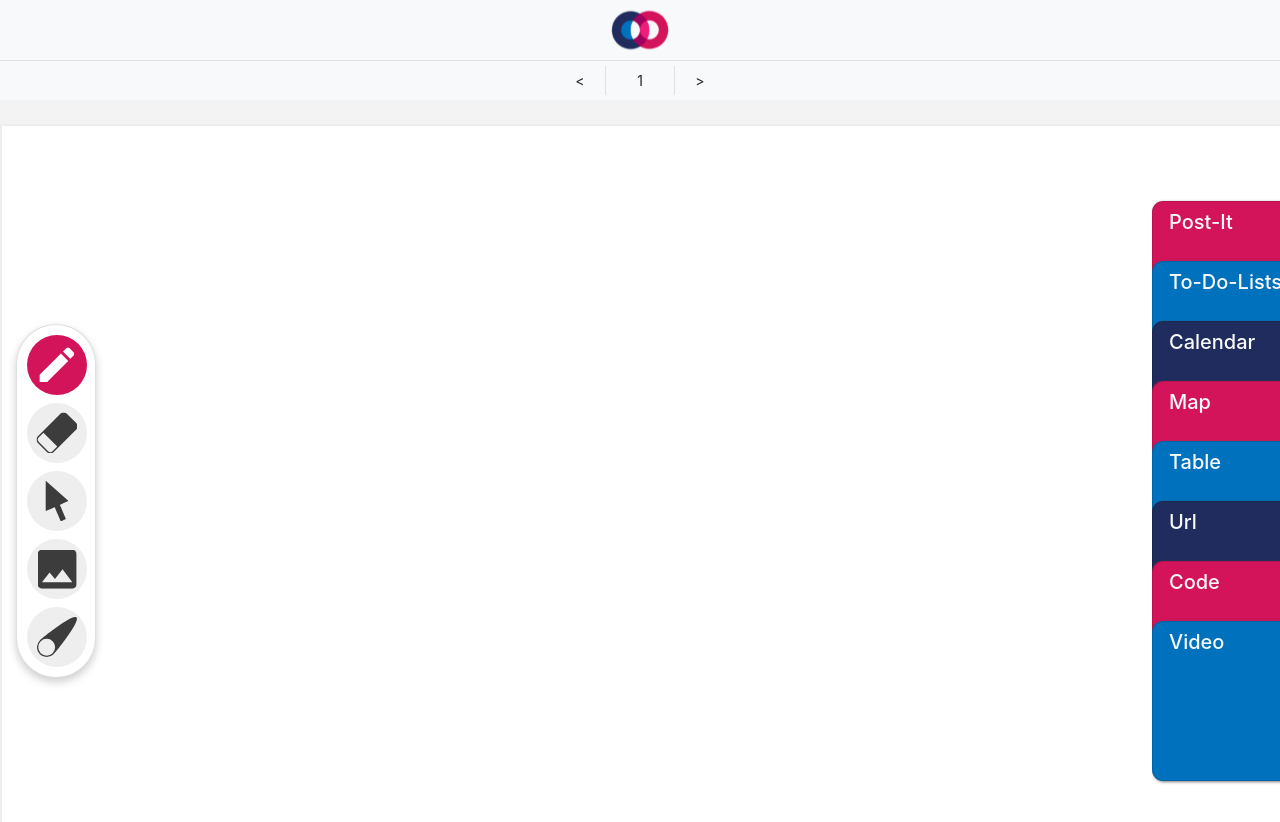
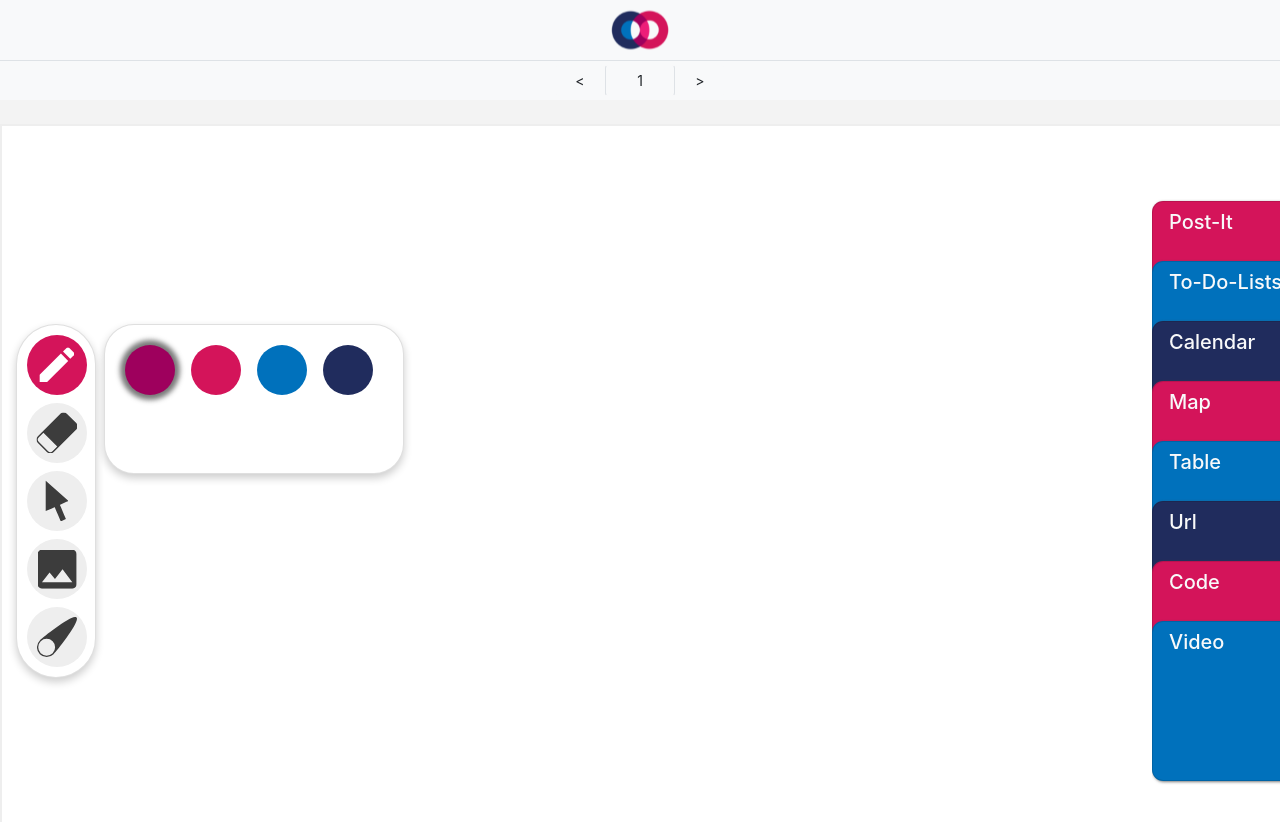
Before and after one commit to noppanat1997/CoopBoard, a React (Create React App) app: page / in a window 1280 px wide. Both pictures are taken after a click on the picture 57 px from the left and 365 px from the top of the page. Shown: the top 822 px of the page. Built offline with nearby package versions, Linux system fonts and the light colour scheme.

Commit message:
Pen color selection + Marker 2.0 5/4 Note : fuck u github

```diff
--- a/src/components/Canvas.js
+++ b/src/components/Canvas.js
@@ -2,7 +2,8 @@ import React, { Component } from 'react';
 import { v4 } from 'uuid';
 import { connect } from 'react-redux';
 import '.././css/CarouselComponent.css';
-import FormCard from './FormCard.js';
+import './cards/PostIt.js';
+import PostIt from './cards/PostIt.js';
 
 class Canvas extends Component {
   constructor(props) {
@@ -20,17 +21,15 @@ class Canvas extends Component {
   isMarking = false;
 
   /* All line size */
-  penWidth = 10;
-  eraserWidth = this.penWidth + 2;
+  penWidth = this.props.stateFromStore.penSize;
   markerWidth = 8;
-  unMarkWidth = this.markerWidth + 2;
+  unMarkWidth = 10;
 
   cPage = 0;//this.props.stateFromStore.curPage;
   pPage = 0;
   lineCount = 0;//this.props.stateFromStore.data[this.cPage].line.length;
   // Different stroke styles to be used for user and guest
-  userStrokeStyle = '#EE92C2';
-  guestStrokeStyle = '#F0C987';
+  userStrokeStyle = this.props.stateFromStore.penColor;
   eraserStyle = '#FFFFFF';
   markerStyle = '#FF0000';
   line = [];
@@ -39,6 +38,8 @@ class Canvas extends Component {
   prevPos = { offsetX: 0, offsetY: 0 };
 
   onMouseDown({ nativeEvent }) {
+    this.userStrokeStyle = this.props.stateFromStore.penColor;
+    this.penWidth = this.props.stateFromStore.penSize;
     const { offsetX, offsetY } = nativeEvent;
     if (this.props.stateFromStore.buttonData[1].isActive == 1){
       this.isPainting = true;
@@ -95,7 +96,7 @@ class Canvas extends Component {
         })
         if (this.foundCheck == 1) {
           lineData.line[i].forEach((val) => {
-            this.paint(val.start, val.stop, this.eraserStyle, this.eraserWidth);
+            this.paint(val.start, val.stop, this.eraserStyle, lineData.size[i]+2);
           })
           this.arrIndex.push(i);
           //console.log(this.arrIndex);
@@ -104,7 +105,7 @@ class Canvas extends Component {
       }
     }
     else if (this.isMarking & this.props.stateFromStore.buttonData[5].isActive == 1){
-      let markData = this.props.stateFromStore.data[this.cPage].marker
+      /*let markData = this.props.stateFromStore.data[this.cPage].marker
       if(markData.length != 0){
         markData[0].forEach((val) => {
           this.unmark(val.start, val.stop, this.eraserStyle, this.unMarkWidth);
@@ -115,7 +116,7 @@ class Canvas extends Component {
           mode: 3
         };
         this.props.updateLine(delMarker);
-      }
+      }*/
       const { offsetX, offsetY } = nativeEvent;
       const offSetData = { offsetX, offsetY };
       // Set the start and stop position of the paint event.
@@ -153,13 +154,11 @@ class Canvas extends Component {
     }
     else if (this.isMarking){
       this.isMarking = false;
-      let sendData = {
-        id: this.cPage,
-        data: this.line,
-        mode: 3
-      };
+      this.line.forEach((val) => {
+        this.paint(val.start, val.stop, this.eraserStyle, this.unMarkWidth);
+      })
       this.line = [];
-      this.props.updateLine(sendData);
+      this.redraw()
     }
   }
 
@@ -169,7 +168,7 @@ class Canvas extends Component {
     let lineCount = lineData.line.length;
     for (let k = 0; k < lineCount; k++) {
       lineData.line[k].forEach((val) => {
-        this.paint(val.start, val.stop, this.userStrokeStyle, this.penWidth);
+        this.paint(val.start, val.stop, lineData.color[k], lineData.size[k]);
       })
     }
   }
@@ -277,6 +276,13 @@ class Canvas extends Component {
     this.ctx.lineWidth = 10;
     //console.log(this.lineCount)
   }
+  renderCard(){
+    return(
+      <div>
+        <PostIt />
+      </div>
+    );
+  }
 
   render() {
     return (
@@ -285,11 +291,11 @@ class Canvas extends Component {
           <div className="active-box">
             <h1 className="drag">DROP HERE</h1>
           </div>}
-        {this.props.stateFromStore.onDropArea === true &&
+        {/* {this.props.stateFromStore.onDropArea === true &&
           this.props.stateFromStore.cardData &&
           Object.entries(this.props.stateFromStore.cardData)
-            .filter(cardPair => cardPair[1].onFormSetting)
-            .map(cardPair => <div className="form-card"><FormCard key={cardPair[0]} id={cardPair[0]} /></div>)}
+            .filter(cardPair => cardPair[1].onFormSetting === 1)
+            .map(cardPair => <div className="form-card"><FormCard key={cardPair[0]} id={cardPair[0]} name={cardPair[1].name}/></div>)} */}
         <canvas
           // We use the ref attribute to get direct access to the canvas element.
           ref={(ref) => (this.canvas = ref)}
--- a/src/components/ToolBox.js
+++ b/src/components/ToolBox.js
@@ -18,7 +18,7 @@ const ToolBox = (props) => {
   }
 
   return (
-    <div className="w-10" style={{ "position":"absolute","zIndex":"3","paddingTop": "200px" }}>
+    <div className="w-10 d-flex flex-row" style={{ "position":"absolute","zIndex":"3","paddingTop": "200px" }}>
       <Card className="ml-3 toolbox">
         <Card.Body>
           <div className={"mb-2 " + (props.stateFromStore.buttonData[1].isActive === 1? 'tool-active':'tool')}>
@@ -38,6 +38,21 @@ const ToolBox = (props) => {
           </div>
         </Card.Body>
       </Card>
+      {props.stateFromStore.buttonData[1].isActive === 1 ?
+      <Card className="ml-2 pen-panel">
+        <Card.Body>
+          <div className="d-flex flex-row">
+            <div id="11" className = {(props.stateFromStore.color === 1 ? "color-1-active" : "color-1")
+            } onClick={toggleHandler}/>
+            <div id="12" className = {"ml-3 " + (props.stateFromStore.color === 2 ? "color-2-active" : "color-2")
+            } onClick={toggleHandler}/>
+            <div id="13" className = {"ml-3 " + (props.stateFromStore.color === 3 ? "color-3-active" : "color-3")
+            } onClick={toggleHandler}/>
+            <div id="14" className = {"ml-3 " + (props.stateFromStore.color === 4 ? "color-4-active" : "color-4")
+            } onClick={toggleHandler}/>
+          </div>
+        </Card.Body>
+      </Card> : <div />}
     </div>
   );
 }
--- a/src/css/ToolBox.css
+++ b/src/css/ToolBox.css
@@ -26,9 +26,8 @@
 
 .tool:hover{
   background:rgb(238, 238, 238);
-  border: 2px solid rgb(77, 77, 77);
   cursor: pointer;
-  box-shadow: 1px 1px 3px 0px rgba(78, 78, 78, 0.75);
+  box-shadow: 0px 0px 3px 3px rgba(78, 78, 78, 0.75);
 }
 .tool:hover > img{
   filter: grayscale(100%) opacity(75%);
@@ -48,3 +47,77 @@
   left: 50%;
   transform: translate(-50%, -50%);
 }
+.pen-panel {
+  width : 300px;
+  height : 150px;
+  border-radius: 30px;
+  box-shadow: 0 4px 8px 0 rgba(0,0,0,0.2);
+}
+.color-1 {
+  width : 50px;
+  height : 50px;
+  border-radius: 50%;
+  background-color: #9E005D;
+  transition: 0.1s ease-in-out;
+}
+.color-1:hover {
+  box-shadow: 0px 0px 3px 3px rgba(78, 78, 78, 0.75);
+}
+.color-1-active {
+  width : 50px;
+  height : 50px;
+  border-radius: 50%;
+  background-color: #9E005D;
+  box-shadow: 0px 0px 5px 5px rgba(78, 78, 78, 0.75);
+}
+.color-2 {
+  width : 50px;
+  height : 50px;
+  border-radius: 50%;
+  background-color: #D4145A;
+  transition: 0.1s ease-in-out;
+}
+.color-2:hover {
+  box-shadow: 0px 0px 3px 3px rgba(78, 78, 78, 0.75);
+}
+.color-2-active {
+  width : 50px;
+  height : 50px;
+  border-radius: 50%;
+  background-color: #D4145A;
+  box-shadow: 0px 0px 5px 5px rgba(78, 78, 78, 0.75);
+}
+.color-3 {
+  width : 50px;
+  height : 50px;
+  border-radius: 50%;
+  background-color: #0071BC;
+  transition: 0.1s ease-in-out;
+}
+.color-3:hover {
+  box-shadow: 0px 0px 3px 3px rgba(78, 78, 78, 0.75);
+}
+.color-3-active {
+  width : 50px;
+  height : 50px;
+  border-radius: 50%;
+  background-color: #0071BC;
+  box-shadow: 0px 0px 5px 5px rgba(78, 78, 78, 0.75);
+}
+.color-4 {
+  width : 50px;
+  height : 50px;
+  border-radius: 50%;
+  background-color: #202C5D;
+  transition: 0.1s ease-in-out;
+}
+.color-4:hover {
+  box-shadow: 0px 0px 3px 3px rgba(78, 78, 78, 0.75);
+}
+.color-4-active {
+  width : 50px;
+  height : 50px;
+  border-radius: 50%;
+  background-color: #202C5D;
+  box-shadow: 0px 0px 5px 5px rgba(78, 78, 78, 0.75);
+}
--- a/src/reducer.js
+++ b/src/reducer.js
@@ -1,11 +1,13 @@
 const initialState = {
   curPage: 1,
+  penColor: '#9E005D',
+  penSize: 10,
   //[{start: {offsetX: 325, offsetY: 180},stop: {offsetX: 340, offsetY: 180}}]
   data: [
-    { id: 1, line: [], marker: []},
-    { id: 2, line: [[{start: {offsetX: 325, offsetY: 180},stop: {offsetX: 340, offsetY: 180}}]], marker: []},
-    { id: 3, line: [], marker: []},
-    { id: 4, line: [[{start: {offsetX: 325, offsetY: 180},stop: {offsetX: 450, offsetY: 180}}]], marker: []}
+    { id: 1, line: [], color: [], size: []},
+    { id: 2, line: [], color: [], size: []},
+    { id: 3, line: [], color: [], size: []},
+    { id: 4, line: [], color: [], size: []}
   ],
   buttonData: {
     1: { isActive: 0 },
@@ -14,6 +16,9 @@ const initialState = {
     4: { isActive: 0 },
     5: { isActive: 0 }
   },
+  toolbarOpen: 0,
+  color: 1,
+  size: 2,
   isHolding: false,
   onDropArea: false,
   cardData: {
@@ -39,33 +44,27 @@ const reducer = (state = initialState, action) => {
       console.log(newState)
       return newState
 
-    //case 'ADD_LINE':
-    //  const { id, line: newLine } = action.payload;
-    //  newState.data[id].line.push(newLine)
-    //  return newState;
-
     case 'UPDATE_LINE':
       const {id, data: updatedLineData , mode} = action.payload;
       if(mode == 1){
-        newState.data[id].line.push(updatedLineData)
+        newState.data[id].line.push(updatedLineData);
+        newState.data[id].color.push(newState.penColor);
+        newState.data[id].size.push(newState.penSize);
       }
       else if(mode == 2){
         for(var i = updatedLineData.length; i > 0;i--){
           const t = updatedLineData.pop();
           newState.data[id].line.splice(t,1);
-        }
-      }
-      else if(mode == 3){
-        if(updatedLineData.length == 0){
-          newState.data[id].marker = [];
-        }
-        else{
-          newState.data[id].marker.push(updatedLineData)
+          newState.data[id].color.splice(t,1);
+          newState.data[id].size.splice(t,1);
         }
       }
       return newState;
+
     case 'TOGGLE_BUTTON':
       const { newId, newIsActive } = action.payload;
+      //console.log(newId);
+      if(newId <= 5 & newId > 0){
         const newbuttonData = {
           1: { isActive: 0 },
           2: { isActive: 0 },
@@ -78,6 +77,29 @@ const reducer = (state = initialState, action) => {
           ...state,
           buttonData: newbuttonData
         }
+      }
+      else if(newId > 10 & newId < 15){
+        newState.color = newId - 10
+        switch(newId){
+          case '11' : newState.penColor = '#9E005D'; break
+          case '12' : newState.penColor = '#D4145A'; break
+          case '13' : newState.penColor = '#0071BC'; break
+          case '14' : newState.penColor = '#202C5D'; break
+          default : console.log("bruh"); break
+        }
+        return newState
+      }
+      else if(newId > 20 & newId < 25){
+        newState.size = newId - 20
+        switch(newId){
+          case '21' : newState.penSize = 5; break
+          case '22' : newState.penSize = 10; break
+          case '23' : newState.penSize = 15; break
+          case '24' : newState.penSize = 20; break
+        }
+        return newState
+      }
+
     case 'UPDATE_ON_DROP_AREA':
       const { onDropArea, isHolding } = action.payload
       console.log(action.payload)
```
Lines whose indentation alone changed are shown as unchanged.
